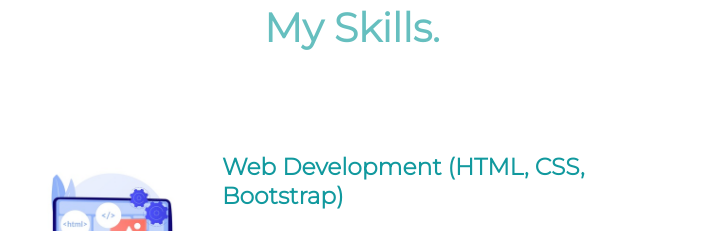
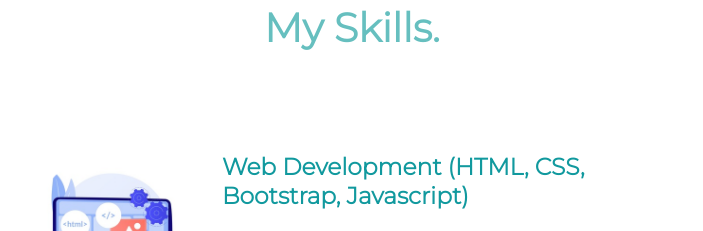
Before and after one commit to Ditipriya5678/Portfolio-static-website, a plain HTML site: page index.html in a window 1280 px wide. Shown: the part 1704-1935 px from the top of the page, without its empty margins (288-991 px from the left). Drawn offline with Linux system fonts and the light colour scheme.

Commit message:
Update index.html

```diff
--- a/index.html
+++ b/index.html
@@ -27,7 +27,7 @@
           <h2>My Skills.</h2>
           <div class="skill-row">
             <img class="webdev-img" src="images/web-circle.png" alt="">
-            <h3>Web Development (HTML, CSS, Bootstrap)</h3>
+            <h3>Web Development (HTML, CSS, Bootstrap, Javascript)</h3>
             <p>I have started learning web development and I am practicing more in order to gain more skills and experience.</p>
           </div>
 
```
